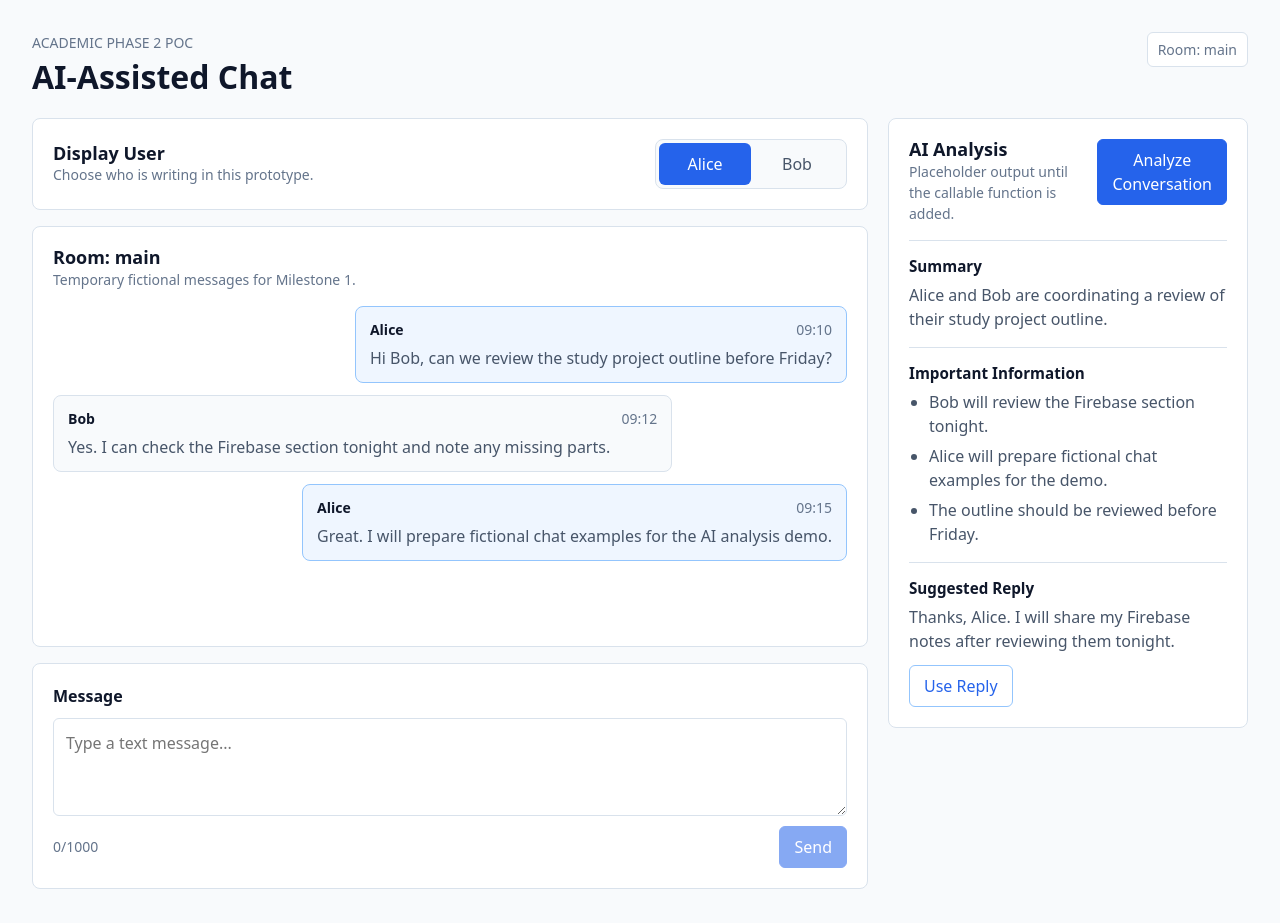
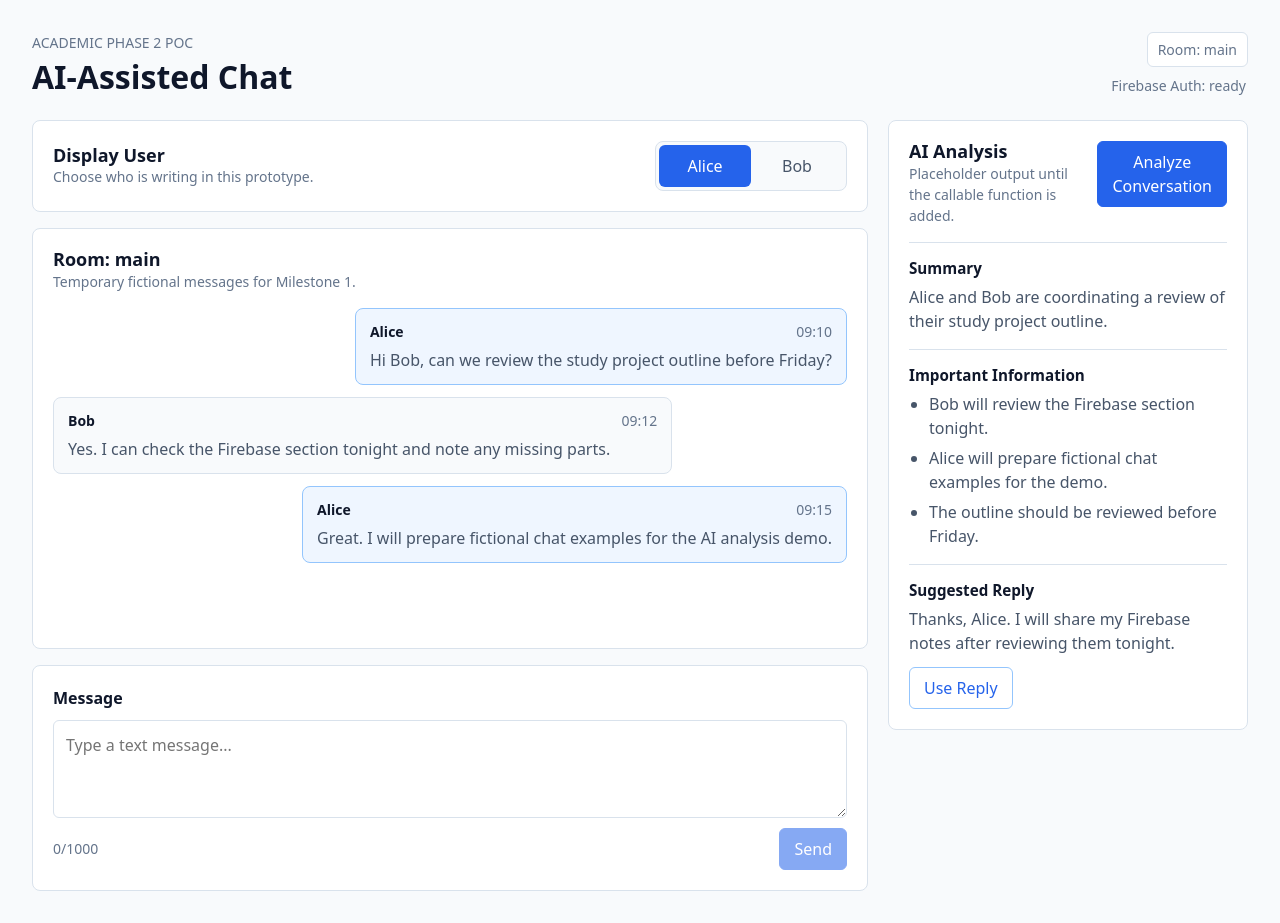
Before and after one commit to Shoryu-N/nemo, a React (Vite) app: page / in a window 1280 px wide. Built offline with nearby package versions, Linux system fonts and the light colour scheme; no server answers.

Commit message:
Add anonymous authentication

```diff
--- a/src/App.css
+++ b/src/App.css
@@ -11,8 +11,18 @@
   margin-bottom: 24px;
 }
 
+.centered-state {
+  display: grid;
+  place-items: center;
+}
+
+.status-panel {
+  max-width: 560px;
+}
+
 .eyebrow,
 .room-label,
+.auth-label,
 .section-note,
 .message-meta,
 .input-actions span {
@@ -25,11 +35,22 @@
   text-transform: uppercase;
 }
 
+.header-meta {
+  display: flex;
+  align-items: flex-end;
+  flex-direction: column;
+  gap: 8px;
+}
+
 .room-label {
   padding: 6px 10px;
   border: 1px solid var(--border);
   border-radius: 6px;
   background: var(--surface);
+}
+
+.auth-label {
+  margin-right: 2px;
 }
 
 .workspace {
@@ -192,6 +213,10 @@
     grid-template-columns: 1fr;
   }
 
+  .header-meta {
+    align-items: flex-start;
+  }
+
   .ai-panel {
     position: static;
   }
--- a/src/App.tsx
+++ b/src/App.tsx
@@ -3,6 +3,7 @@ import { AiPanel } from './components/AiPanel'
 import { ChatMessageList } from './components/ChatMessageList'
 import { MessageInput } from './components/MessageInput'
 import { UserSwitcher } from './components/UserSwitcher'
+import { useAnonymousAuth } from './hooks/useAnonymousAuth'
 import type {
   AiAnalysisResult,
   ChatMessage,
@@ -53,6 +54,7 @@ const placeholderAnalysis: AiAnalysisResult = {
 }
 
 function App() {
+  const { user, isLoading, error } = useAnonymousAuth()
   const [selectedUserId, setSelectedUserId] =
     useState<DisplayUserId>('alice')
   const [messages, setMessages] = useState<ChatMessage[]>(initialMessages)
@@ -79,6 +81,32 @@ function App() {
     setMessageText('')
   }
 
+  if (isLoading) {
+    return (
+      <main className="app-shell centered-state">
+        <section className="panel status-panel" aria-live="polite">
+          <p className="eyebrow">Firebase Authentication</p>
+          <h1>Signing in anonymously...</h1>
+          <p className="section-note">
+            The chat prototype will load after Firebase Authentication is ready.
+          </p>
+        </section>
+      </main>
+    )
+  }
+
+  if (error) {
+    return (
+      <main className="app-shell centered-state">
+        <section className="panel status-panel" role="alert">
+          <p className="eyebrow">Firebase Authentication</p>
+          <h1>Authentication failed</h1>
+          <p>{error}</p>
+        </section>
+      </main>
+    )
+  }
+
   return (
     <main className="app-shell">
       <header className="app-header">
@@ -86,7 +114,10 @@ function App() {
           <p className="eyebrow">Academic Phase 2 PoC</p>
           <h1>AI-Assisted Chat</h1>
         </div>
-        <p className="room-label">Room: main</p>
+        <div className="header-meta">
+          <p className="room-label">Room: main</p>
+          <p className="auth-label">Firebase Auth: {user?.isAnonymous ? 'anonymous' : 'ready'}</p>
+        </div>
       </header>
 
       <div className="workspace">
--- /dev/null
+++ b/src/firebase/app.ts
@@ -0,0 +1,37 @@
+import { getApp, getApps, initializeApp, type FirebaseApp } from 'firebase/app'
+
+type FirebaseEnv = {
+  VITE_FIREBASE_API_KEY?: string
+  VITE_FIREBASE_AUTH_DOMAIN?: string
+  VITE_FIREBASE_PROJECT_ID?: string
+  VITE_FIREBASE_APP_ID?: string
+  VITE_FIREBASE_MESSAGING_SENDER_ID?: string
+  VITE_FIREBASE_STORAGE_BUCKET?: string
+}
+
+const env = import.meta.env as FirebaseEnv
+
+function requireEnv(name: keyof FirebaseEnv) {
+  const value = env[name]
+
+  if (!value) {
+    throw new Error(`Missing Firebase environment variable: ${name}`)
+  }
+
+  return value
+}
+
+export function getFirebaseApp(): FirebaseApp {
+  if (getApps().length > 0) {
+    return getApp()
+  }
+
+  return initializeApp({
+    apiKey: requireEnv('VITE_FIREBASE_API_KEY'),
+    authDomain: requireEnv('VITE_FIREBASE_AUTH_DOMAIN'),
+    projectId: requireEnv('VITE_FIREBASE_PROJECT_ID'),
+    appId: requireEnv('VITE_FIREBASE_APP_ID'),
+    messagingSenderId: env.VITE_FIREBASE_MESSAGING_SENDER_ID,
+    storageBucket: env.VITE_FIREBASE_STORAGE_BUCKET,
+  })
+}
--- /dev/null
+++ b/src/firebase/auth.ts
@@ -0,0 +1,48 @@
+import {
+  connectAuthEmulator,
+  getAuth,
+  signInAnonymously,
+  type Auth,
+} from 'firebase/auth'
+import { getFirebaseApp } from './app'
+
+type FirebaseAuthEnv = {
+  VITE_USE_FIREBASE_AUTH_EMULATOR?: string
+  VITE_FIREBASE_AUTH_EMULATOR_URL?: string
+}
+
+declare global {
+  var __nemoAuthEmulatorConnected: boolean | undefined
+}
+
+const env = import.meta.env as FirebaseAuthEnv
+const defaultAuthEmulatorUrl = 'http://127.0.0.1:9099'
+
+export function getFirebaseAuth(): Auth {
+  const auth = getAuth(getFirebaseApp())
+
+  if (
+    env.VITE_USE_FIREBASE_AUTH_EMULATOR === 'true' &&
+    !globalThis.__nemoAuthEmulatorConnected
+  ) {
+    connectAuthEmulator(
+      auth,
+      env.VITE_FIREBASE_AUTH_EMULATOR_URL || defaultAuthEmulatorUrl,
+      { disableWarnings: true },
+    )
+    globalThis.__nemoAuthEmulatorConnected = true
+  }
+
+  return auth
+}
+
+export async function signInWithAnonymousAuth() {
+  const auth = getFirebaseAuth()
+
+  if (auth.currentUser) {
+    return auth.currentUser
+  }
+
+  const credential = await signInAnonymously(auth)
+  return credential.user
+}
--- /dev/null
+++ b/src/hooks/useAnonymousAuth.ts
@@ -0,0 +1,70 @@
+import { useEffect, useState } from 'react'
+import { onAuthStateChanged, type User } from 'firebase/auth'
+import { getFirebaseAuth, signInWithAnonymousAuth } from '../firebase/auth'
+
+type AnonymousAuthState = {
+  user: User | null
+  isLoading: boolean
+  error: string | null
+}
+
+export function useAnonymousAuth(): AnonymousAuthState {
+  const [user, setUser] = useState<User | null>(null)
+  const [isLoading, setIsLoading] = useState(true)
+  const [error, setError] = useState<string | null>(null)
+
+  useEffect(() => {
+    let isMounted = true
+    let unsubscribe = () => {}
+
+    try {
+      const auth = getFirebaseAuth()
+
+      unsubscribe = onAuthStateChanged(auth, (nextUser) => {
+        if (!isMounted) {
+          return
+        }
+
+        setUser(nextUser)
+        setIsLoading(false)
+      })
+
+      if (!auth.currentUser) {
+        void signInWithAnonymousAuth().catch((unknownError: unknown) => {
+          if (!isMounted) {
+            return
+          }
+
+          const message =
+            unknownError instanceof Error
+              ? unknownError.message
+              : 'Anonymous authentication failed.'
+
+          setError(message)
+          setIsLoading(false)
+        })
+      }
+    } catch (unknownError) {
+      const message =
+        unknownError instanceof Error
+          ? unknownError.message
+          : 'Firebase authentication could not be initialized.'
+
+      queueMicrotask(() => {
+        if (!isMounted) {
+          return
+        }
+
+        setError(message)
+        setIsLoading(false)
+      })
+    }
+
+    return () => {
+      isMounted = false
+      unsubscribe()
+    }
+  }, [])
+
+  return { user, isLoading, error }
+}
```
Also changed, not shown: 1 other file (tests, documents, lock files or other folders).
